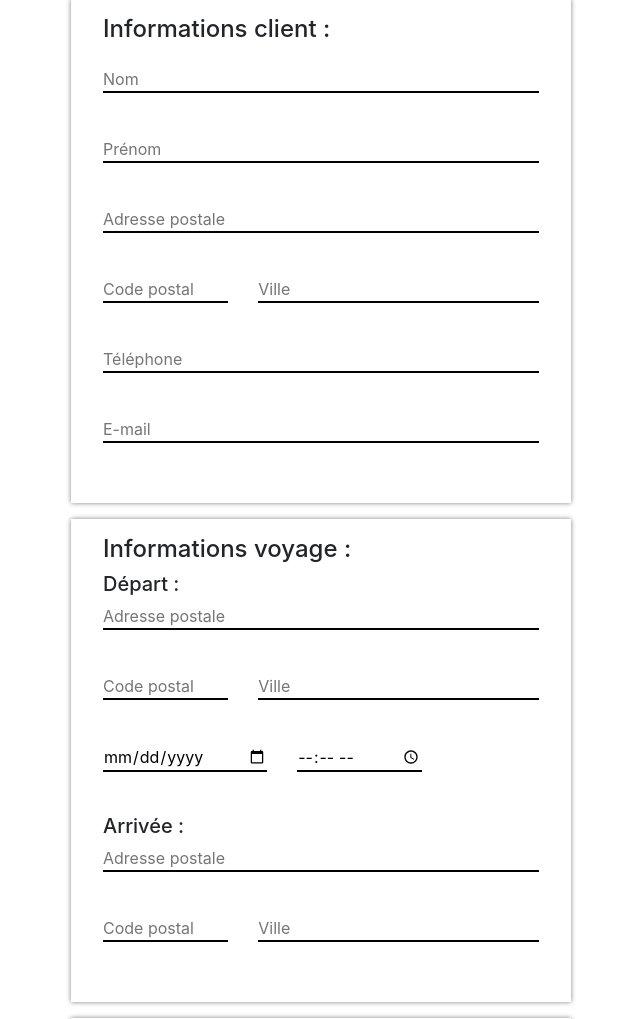
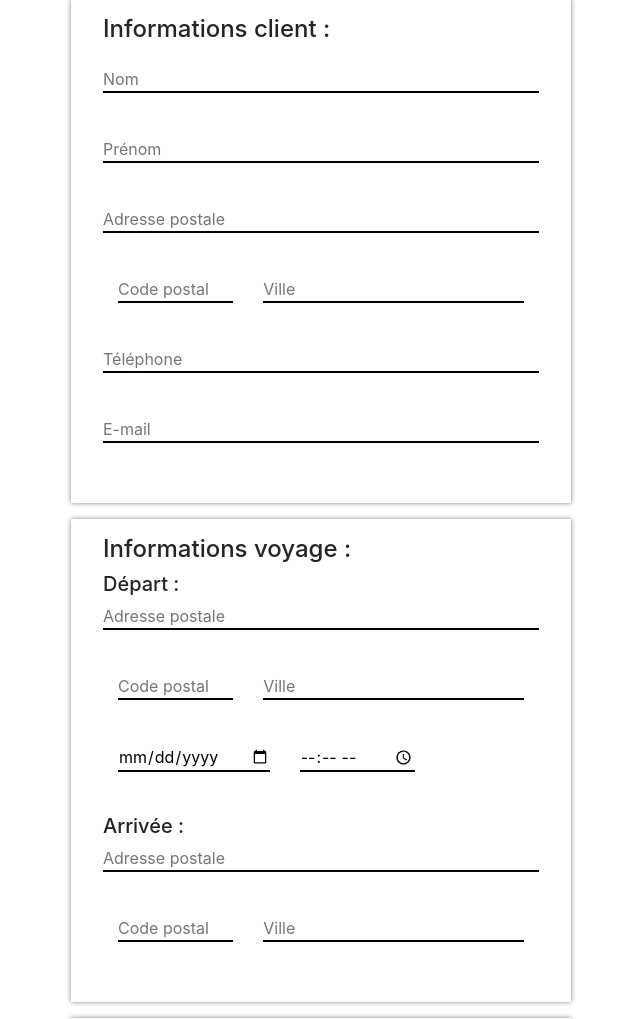
Before and after one commit to johanna-Galli/atm, a PHP site: page /reservation.php in a window 1280 px wide. Shown: the part 155-1174 px from the top of the page, without its empty margins (319-959 px from the left). Run offline with PHP 8.4, Linux system fonts and the light colour scheme.

Commit message:
correctif div rox

```diff
--- a/asset/style/style.css
+++ b/asset/style/style.css
@@ -2,6 +2,11 @@
 @font-face {
     font-family: "Karla-Regular";
     src: url(../font/Karla/Karla-Regular.ttf);
+}
+
+@font-face {
+    font-family: "Karla-light";
+    src: url(../font/Karla/Karla-Light.ttf);
 }
 
 /********** ALL **********/
@@ -23,3 +28,8 @@ body {
     padding: 0;
     position: relative;
 }
+
+.row {
+    width: 100%;
+    margin: 0;
+}
```
